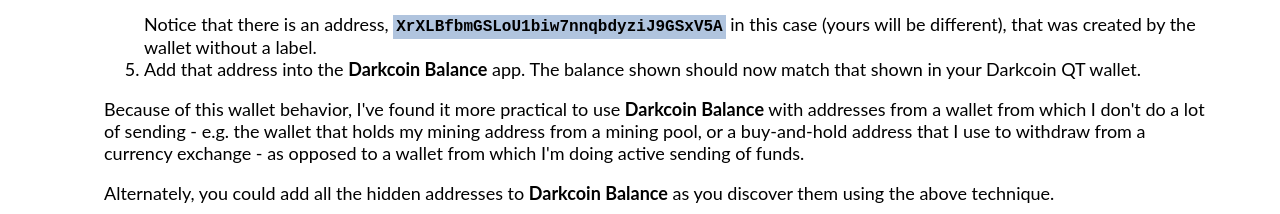
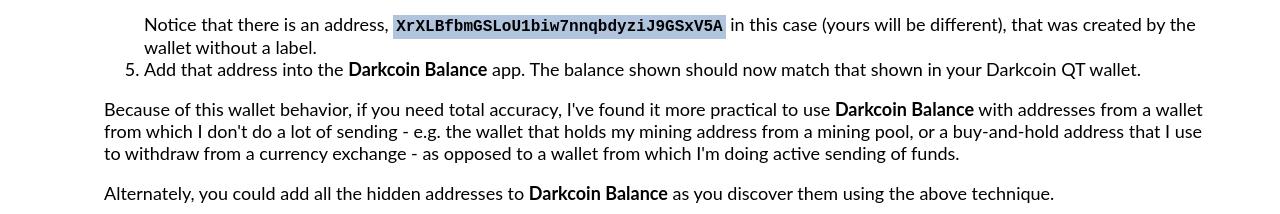
Before and after one commit to psydrake/darkcoinBalance, a browser extension: page webapp/merges/support.html in a window 1280 px wide. Shown: the part 923-1137 px from the top of the page. Drawn offline with Linux system fonts and the light colour scheme.

Commit message:
more subtle language changes

```diff
--- a/webapp/merges/support.html
+++ b/webapp/merges/support.html
@@ -92,7 +92,7 @@
 				<li>Add that address into the <strong>Darkcoin Balance</strong> app. The balance shown should now match that shown in your Darkcoin QT wallet.</li>
 			</ol>
 			</p>
-			<p>Because of this wallet behavior, I've found it more practical to use <strong>Darkcoin Balance</strong> with addresses from a wallet from which I don't do a lot of sending - e.g. the wallet that holds my mining address from a mining pool, or a buy-and-hold address that I use to withdraw from a currency exchange - as opposed to a wallet from which I'm doing active sending of funds.</p>
+			<p>Because of this wallet behavior, if you need total accuracy, I've found it more practical to use <strong>Darkcoin Balance</strong> with addresses from a wallet from which I don't do a lot of sending - e.g. the wallet that holds my mining address from a mining pool, or a buy-and-hold address that I use to withdraw from a currency exchange - as opposed to a wallet from which I'm doing active sending of funds.</p>
 			<p>Alternately, you could add all the hidden addresses to <strong>Darkcoin Balance</strong> as you discover them using the above technique.</p>
 		</li>
 	</ul>
```
